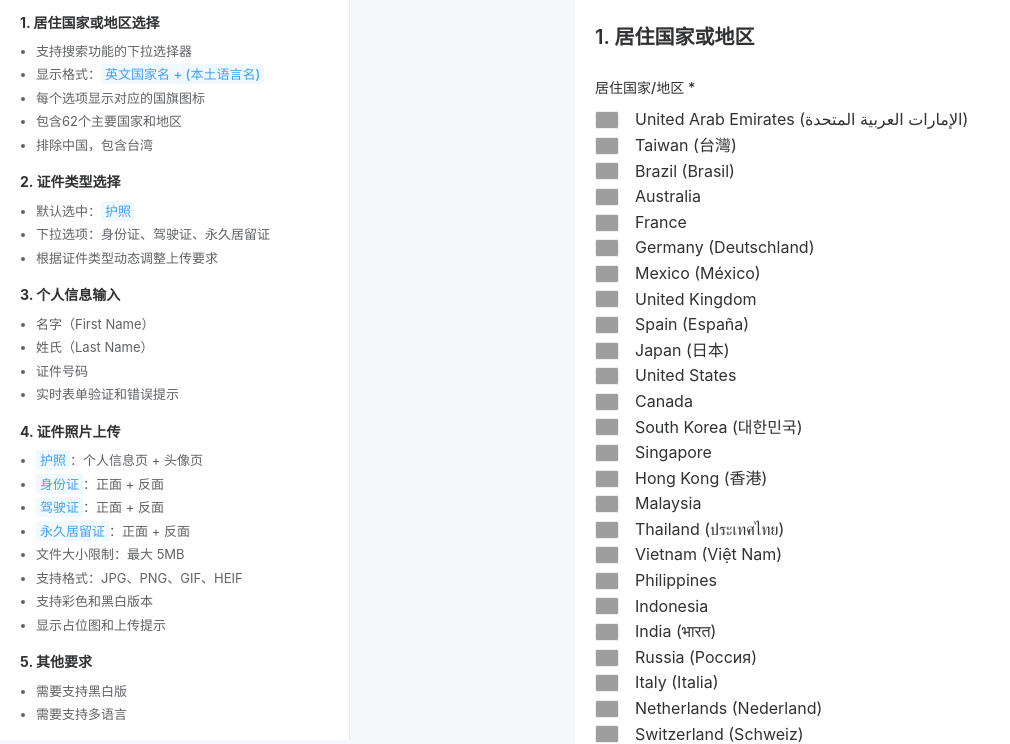
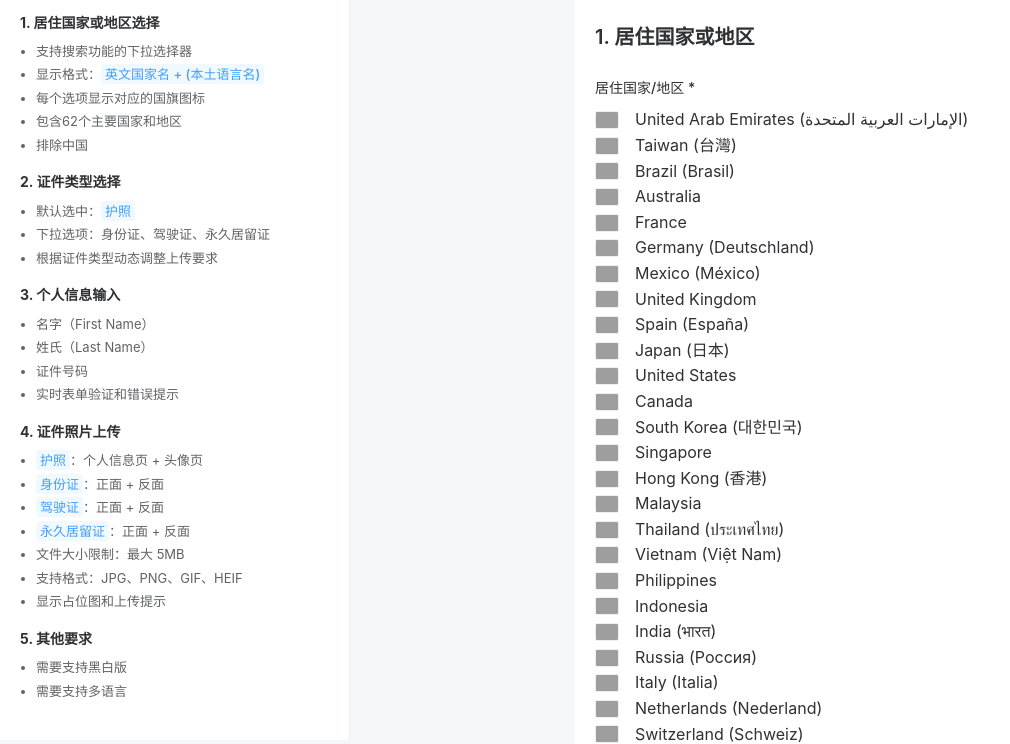
Before and after one commit to pate520/KYC2, a plain HTML site: page kyc-h5.html in a window 1280 px wide. Shown: the part 60-804 px from the top of the page, without its empty margins (0-1010 px from the left). Drawn offline with nearby package versions, Linux system fonts and the light colour scheme; grey boxes are pictures that could not be loaded.

Commit message:
最终更新：简化需求文档

```diff
--- a/kyc-h5.html
+++ b/kyc-h5.html
@@ -523,7 +523,7 @@
                 <li>显示格式：<span class="highlight">英文国家名 + (本土语言名)</span></li>
                 <li>每个选项显示对应的国旗图标</li>
                 <li>包含62个主要国家和地区</li>
-                <li>排除中国，包含台湾</li>
+                <li>排除中国</li>
             </ul>
 
             <h4>2. 证件类型选择</h4>
@@ -549,7 +549,6 @@
                 <li><span class="highlight">永久居留证</span>：正面 + 反面</li>
                 <li>文件大小限制：最大 5MB</li>
                 <li>支持格式：JPG、PNG、GIF、HEIF</li>
-                <li>支持彩色和黑白版本</li>
                 <li>显示占位图和上传提示</li>
             </ul>
 
```
